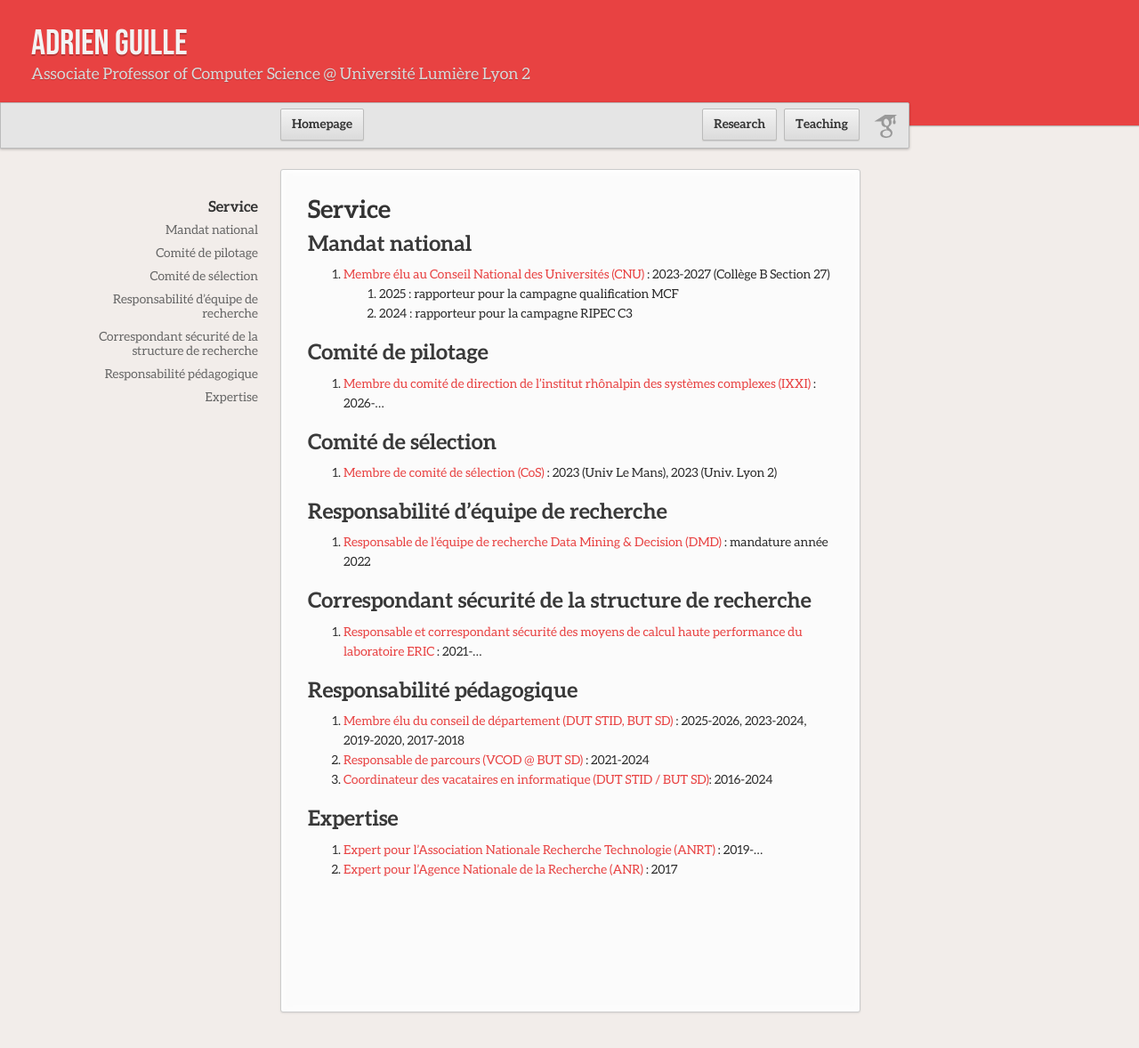
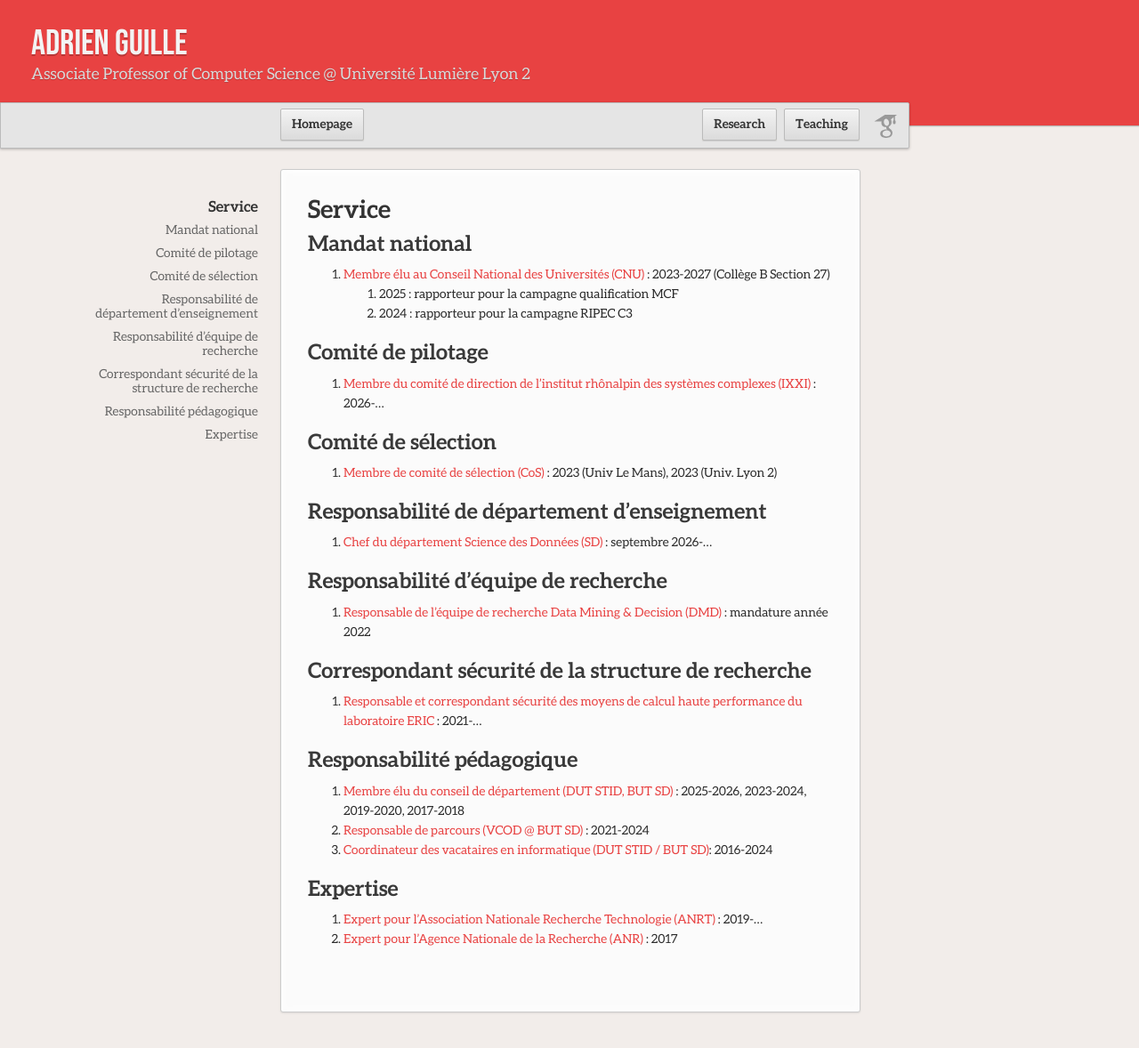
Before and after one commit to AdrienGuille/adrienguille.github.io, a Jekyll site: the page built from service.md, in a window 1280 px wide and 1178 px high. Shown: the whole window at 89% size. Built offline with Jekyll 4.4.1, drawn with Linux system fonts in a browser that asks for light colours; our own code applies the rules of GitHub Pages for plain Markdown files.

Commit message:
Update service.md

```diff
--- a/service.md
+++ b/service.md
@@ -10,6 +10,9 @@
 
 ## Comité de sélection
 - [Membre de comité de sélection (CoS)](#) : 2023 (Univ Le Mans), 2023 (Univ. Lyon 2)
+
+## Responsabilité de département d'enseignement
+- [Chef du département Science des Données (SD)](#) : septembre 2026-...
 
 ## Responsabilité d'équipe de recherche
 - [Responsable de l'équipe de recherche Data Mining & Decision (DMD)](#) : mandature année 2022
```
